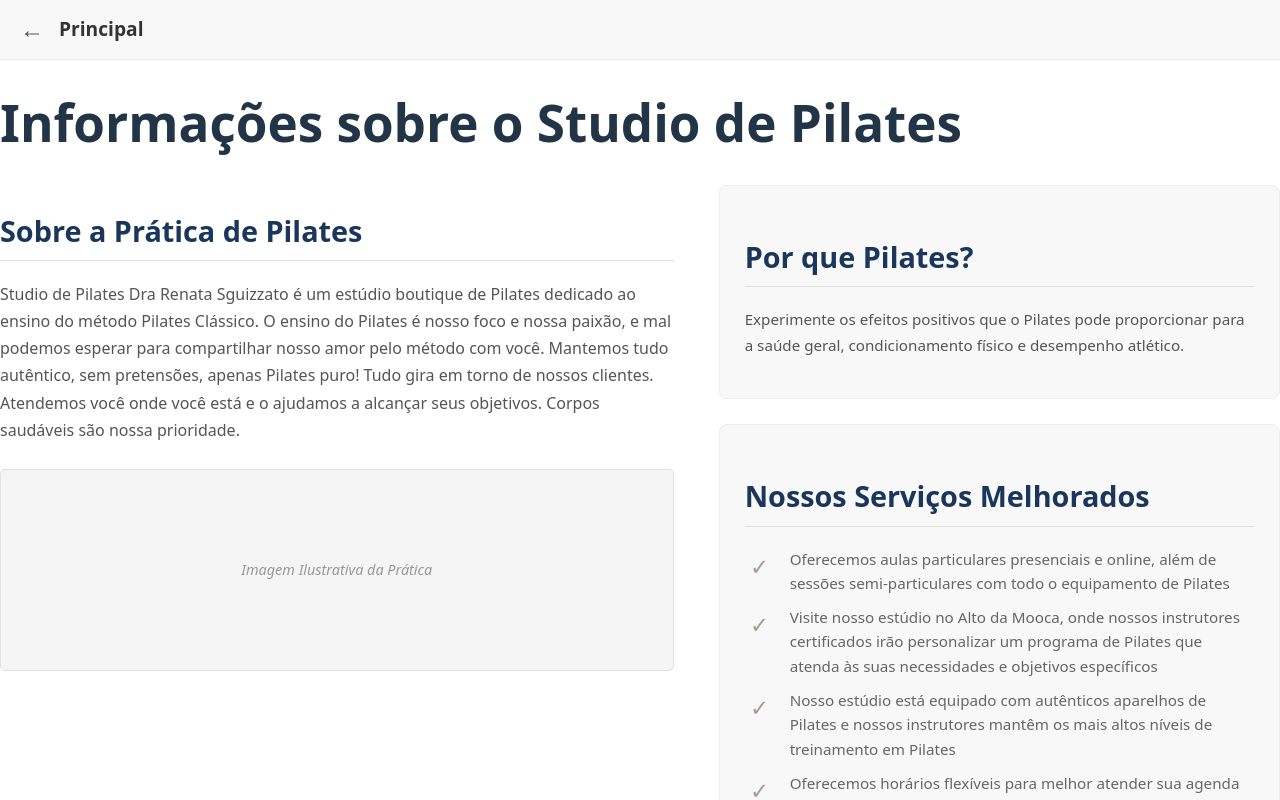
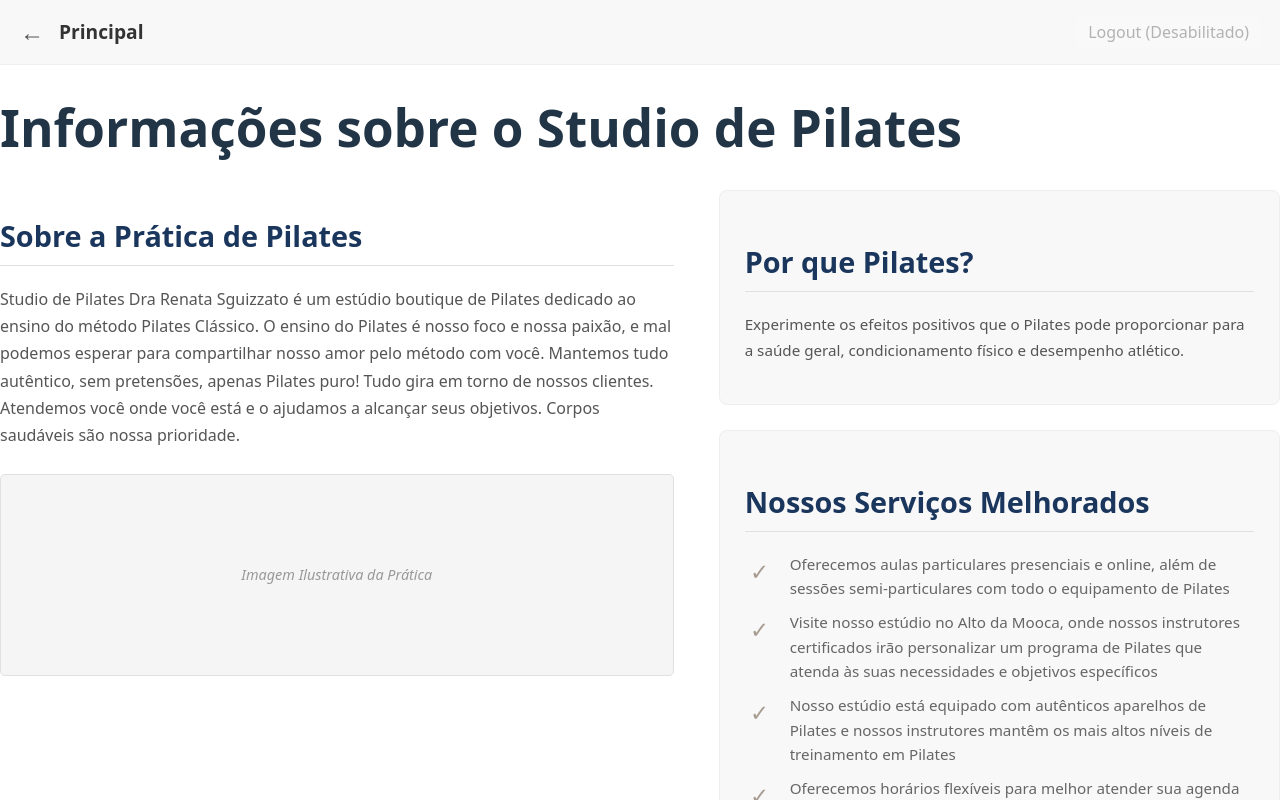
Before and after one commit to 23216886alunounivesp/Projeto-Integrador, a React (Vite) app: page /principal in a window 1280 px wide. Shown: the top 800 px of the page. Built offline with nearby package versions, Linux system fonts and the light colour scheme; no server answers.

Commit message:
problema do botao logout -5

```diff
--- a/src/components/PageHeader.jsx
+++ b/src/components/PageHeader.jsx
@@ -1,72 +1,37 @@
 // src/components/PageHeader.jsx
 import React from 'react';
 import { Link, useNavigate } from 'react-router-dom';
-import './PageHeader.css'; // Importa o CSS associado
-import { useAuth } from '../context/AuthContext'; // Importa o hook para acessar o contexto de autenticação
+import './PageHeader.css';
+import { useAuth } from '../context/AuthContext';
 
-// Componente funcional PageHeader que recebe 'title' como prop
 function PageHeader({ title }) {
-  // Log para indicar que o componente está sendo renderizado e qual o título
-  console.log(`------ PageHeader ('${title}') - Renderizando ------`);
-
-  // Usa o hook useAuth para obter os dados e funções do AuthContext
-  const authData = useAuth();
-  // Log detalhado do objeto completo retornado por useAuth
-  // JSON.stringify é usado para poder visualizar o conteúdo de 'user' e 'session' (se existirem)
-  console.log(`PageHeader ('${title}') - Dados recebidos de useAuth():`, JSON.stringify(authData, null, 2));
-
-  // Desestrutura os valores necessários do objeto authData
-  const { user, logout } = authData;
-
-  // Obtém a função navigate do react-router-dom para redirecionamento programático
+  console.log(`------ PageHeader ('${title}') - Renderizando (Teste Simples) ------`);
+  const { user, logout } = useAuth();
+  console.log(`PageHeader ('${title}') - User recebido:`, user ? user.id : null); // Log simplificado
   const navigate = useNavigate();
 
-  // Função assíncrona para lidar com o clique no botão de logout
-  const handleLogout = async () => {
-    console.log("PageHeader: Botão Logout Clicado!"); // Log 1: Confirma clique
-    try {
-      console.log("PageHeader: Chamando await logout()..."); // Log 2: Antes de chamar a função do contexto
-      await logout(); // Chama a função logout fornecida pelo AuthContext (que chama supabase.auth.signOut())
-      console.log("PageHeader: await logout() concluído."); // Log 3: Após a conclusão do logout no Supabase
-      console.log("PageHeader: Navegando para / ..."); // Log 4: Antes de redirecionar
-      navigate('/'); // Redireciona o usuário para a página inicial após o logout
-      console.log("PageHeader: Navegação para / concluída (ou iniciada)."); // Log 5: Após iniciar a navegação
-    } catch (error) {
-      // Captura e loga qualquer erro que ocorra durante o processo de logout
-      console.error("PageHeader: Erro dentro do handleLogout:", error);
-      // Mostra um alerta simples para o usuário em caso de erro
-      alert("Erro ao tentar deslogar: " + error.message);
-    }
-  };
+  const handleLogout = async () => { /* ... (código do logout) ... */ };
 
-  // Estrutura JSX do cabeçalho
   return (
-    <header className="page-header"> {/* Container principal com classe CSS */}
-      {/* Link para voltar à página inicial (Landing Page) */}
+    <header className="page-header">
       <Link to="/" className="back-link">
-        <span className="back-arrow">←</span> {/* Símbolo de seta */}
+        <span className="back-arrow">←</span>
       </Link>
-      {/* Título da página recebido via props */}
       <h2 className="page-title">{title}</h2>
 
-      {/* Log para verificar a condição de exibição do botão Logout */}
-      {console.log(`PageHeader ('${title}'): Verificando condição para botão Logout. User existe? ${!!user}`)}
+      {/* ***** TESTE: Renderizar o botão SEMPRE (Removendo a condição {user && ...}) ***** */}
+      <button
+        onClick={handleLogout}
+        style={{ marginLeft: 'auto', padding: '5px 10px' }}
+        disabled={!user} // Desabilita o botão se não houver user, mas ele AINDA deve aparecer
+      >
+        {/* Adapta o texto se não houver user */}
+        {user ? `Logout (${user.email?.split('@')[0]})` : 'Logout (Desabilitado)'}
+      </button>
+      {/* ***** FIM DO TESTE ***** */}
 
-      {/* Renderização condicional do botão Logout: Só aparece se 'user' não for null/undefined */}
-      {user && (
-        <button
-          onClick={handleLogout} // Associa a função handleLogout ao clique
-          style={{ marginLeft: 'auto', padding: '5px 10px' }} // Estilo inline simples
-        >
-          {/* Log para confirmar que o botão está sendo renderizado */}
-          {console.log(`PageHeader ('${title}'): Renderizando botão Logout para usuário:`, user?.email)}
-          {/* Texto do botão, mostra "Logout" e parte do email do usuário (com optional chaining) */}
-          Logout ({user.email?.split('@')[0]})
-        </button>
-      )}
     </header>
   );
 }
 
-// Exporta o componente para ser usado em outros lugares
 export default PageHeader;
```
